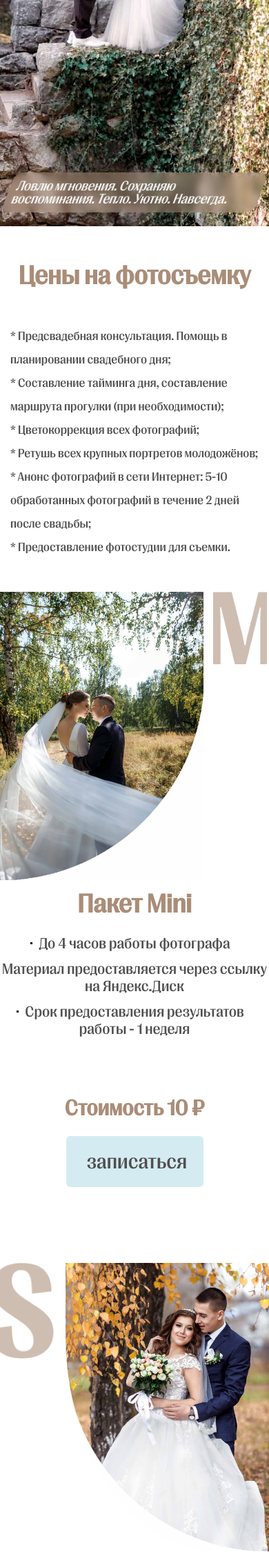
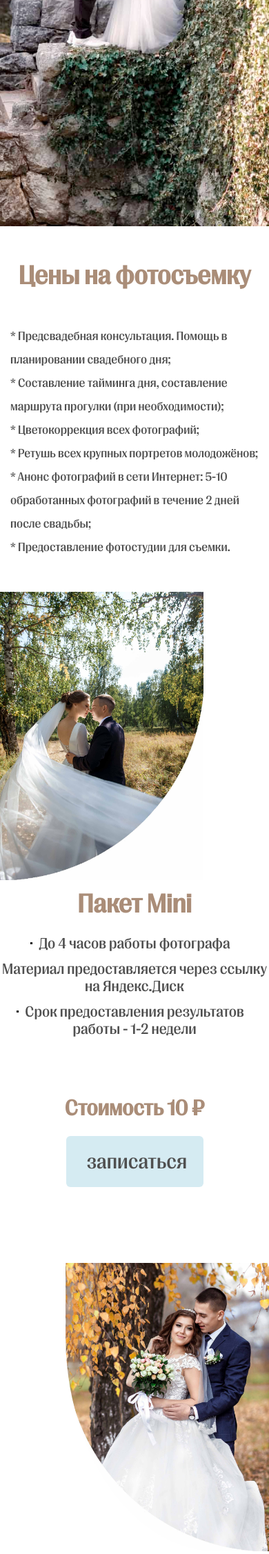
Before and after one commit to Nenakhov-Maxim/weddingprice, a Flask app: template app/templates/index.html in a window 390 px wide. Shown: the part 516-2769 px from the top of the page at 69% size. Run offline with Flask 2, Linux system fonts and the light colour scheme; the template is opened without the code that fills it: most values are stand-ins (such as "Sample title", 1, 10 or a date in 2020).

Commit message:
summary
adapting the form for mobile phones, correcting errors,  deleted photo in contact, deleted quote on the main page

```diff
--- a/app/static/css/media.css
+++ b/app/static/css/media.css
@@ -78,7 +78,7 @@
 
   .active_nav {
     display: flex;
-    height: 415px;
+    height: 440px;
     align-items: flex-start;
     z-index: 4;
 
@@ -122,61 +122,47 @@
 
   .img-bottom img {
     height: auto;
-    width: calc(250px + (550 - 250) * ((100vw - 370px) / (799 - 370)));
-    /*min-width: 250px;
-    */
+    width: calc(250px + (503 - 250) * ((100vw - 370px) / (799 - 370)));
+    min-width: 350px;
+  }
+
+  .additional-services__list-item label::after {
+    position: sticky;
+    display: block;
+    width: calc(70px + (100 - 70) * ((100vw - 722px) / (1440 - 722)));
+    font-size: calc(16px + (18 - 16) * ((100vw - 722px) / (1440 - 722)));
+    min-width: 70px;
+  }
+  .results-storage__radio-item label::after {
+    width: calc(70px + (100 - 70) * ((100vw - 722px) / (1440 - 722)));
+    font-size: calc(16px + (18 - 16) * ((100vw - 722px) / (1440 - 722)));
+    position: sticky;
+    display: block;
+    min-width: 70px;
+  }
+  .transporting__list-item label::after {
+    width: calc(70px + (100 - 70) * ((100vw - 722px) / (1440 - 722)));
+    font-size: calc(16px + (18 - 16) * ((100vw - 722px) / (1440 - 722)));
+    position: sticky;
+    display: block;
+    min-width: 70px;
+  }
+
+  .permission-to-publish__list-item label::after {
+    width: calc(70px + (100 - 70) * ((100vw - 722px) / (1440 - 722)));
+    font-size: calc(16px + (18 - 16) * ((100vw - 722px) / (1440 - 722)));
+    position: sticky;
+    display: block;
+    min-width: 70px;
   }
 
 
 }
 
 @media (max-width: 639px)  {
-  .standart, .mini, .full-day  {
-    position: relative;
-  }
-
   .header {
     background-image: url('../img/header-bck-670px.jpg');
    }
-
-  .mini::after {
-    position: absolute;
-    content: '';
-    background-image: url(../img/M.png);
-    width: 125px;
-    height: 211px;
-    right: 0;
-    top: 0;
-    background-repeat: no-repeat;
-    background-size: contain;
-    margin-right: 3px;
-  }
-
-  .standart::before {
-    position: absolute;
-    content: '';
-    background-image: url(../img/S.png);
-    width: 125px;
-    height: 211px;
-    left: 0;
-    top: 0;
-    background-repeat: no-repeat;
-    background-size: contain;
-    margin-right: 3px;
-  }
-
-  .full-day::after {
-    position: absolute;
-    content: '';
-    background-image: url(../img/FD.png);
-    width: 125px;
-    height: 211px;
-    right: 0;
-    top: 0;
-    background-repeat: no-repeat;
-    background-size: contain;
-    margin-right: 3px;
-  }
 
   .package__container  {
     position: relative;
--- a/app/static/css/style.css
+++ b/app/static/css/style.css
@@ -123,6 +123,7 @@
   right: calc(-15px + 16 * (100vw/1440));
   bottom: 35px;
   background: rgba(170, 141, 120, 0.5);
+  -webkit-backdrop-filter: blur(5px);
   backdrop-filter: blur(5px);
   border-radius: 12px;
   transform: matrix(0.94, 0, -0.38, 1, 0, 0);
--- a/app/templates/index.html
+++ b/app/templates/index.html
@@ -40,9 +40,6 @@
   </section>
   <div class="content">
     <section class="header" id="index">
-      <div class="header-quote">
-        Ловлю мгновения. Сохраняю воспоминания. Тепло. Уютно. Навсегда.
-      </div>
     </section>
     <section class="photo-price" id="photo">
       <div class="photo-price__title-container">
@@ -66,7 +63,7 @@
               <ul class="content-services__list-item">
                 <li class="content-services__item">До 4 часов работы фотографа</li>
                 <li class="content-services__item">Материал предоставляется через ссылку на Яндекс.Диск</li>
-                <li class="content-services__item">Срок предоставления результатов работы - 1 неделя</li>
+                <li class="content-services__item">Срок предоставления результатов работы - 1-2 недели</li>
               </ul>
             </div>
             <div class="package__content-price">Стоимость {{ base_price_photo[0] }} ₽</div>
@@ -276,26 +273,23 @@
         </div>
         <div class="contact__phone">
           <ul class="phone-list">
-            <li class="phone-list__item"><a href="tel:+79127769862">+7(912)-776-98-62 - Татьяна</a></li>
-            <li class="phone-list__item"><a href="tel:+79517816582">+7(951)-781-65-82 - Анастасия</a></li>
+            <li class="phone-list__item"><a href="tel:+79127769862">+7(912)-776-98-62 - фотограф Татьяна</a></li>
+            <li class="phone-list__item"><a href="tel:+79517816582">+7(951)-781-65-82 - видеограф Анастасия</a></li>
           </ul>
         </div>
         <div class="contact__vk">
           <ul class="vk-list">
-            <li class="vk-list__item"><p class="vk">VK</p><a href="https://vk.com/poto71">Татьяна</a></li>
-            <li class="vk-list__item"><p class="vk">VK</p><a href="https://vk.com/trg1101">Анастасия</a></li>
+            <li class="vk-list__item"><p class="vk">VK</p><a href="https://vk.com/poto71">фотограф Татьяна</a></li>
+            <li class="vk-list__item"><p class="vk">VK</p><a href="https://vk.com/trg1101">видеограф Анастасия</a></li>
           </ul>
         </div>
         <div class="contact__img img-bottom">
           <picture>
             <source media="(max-width: 799px)" srcset="{{ url_for('static', filename='img/img_bottom_phone.png')}}">
-            <source media="(min-width: 800px)" srcset="{{ url_for('static', filename='img/contact_photo_bottom.png')}}">
-            <img src="{{ url_for('static', filename='img/contact_photo_bottom.png')}}" alt="Контакты">
+            <source media="(min-width: 800px)" srcset="{{ url_for('static', filename='img/contact_photo_bottom.jpg')}}">
+            <img src="{{ url_for('static', filename='img/contact_photo_bottom.jpg')}}" alt="Контакты">
            </picture>
         </div>
-      </div>
-      <div class="contact__img img-right">
-        <img src="{{ url_for('static', filename='img/contact_photo_right.png')}}" alt="Контакты" srcset="">
       </div>
     </section>
   </div>
```
Also changed, not shown: other parts of app/static/css/style.css (+28 -34 lines), app/templates/_order_form.html (+7 -5 lines), app.db, app/static/gallery/video/01.jpg, app/static/img/contact_photo_bottom.jpg (added), app/static/img/contact_photo_right.jpg (added), app/static/img/img_bottom_phone.png, app/static/img/video-2.jpg (added), 1 other file.
